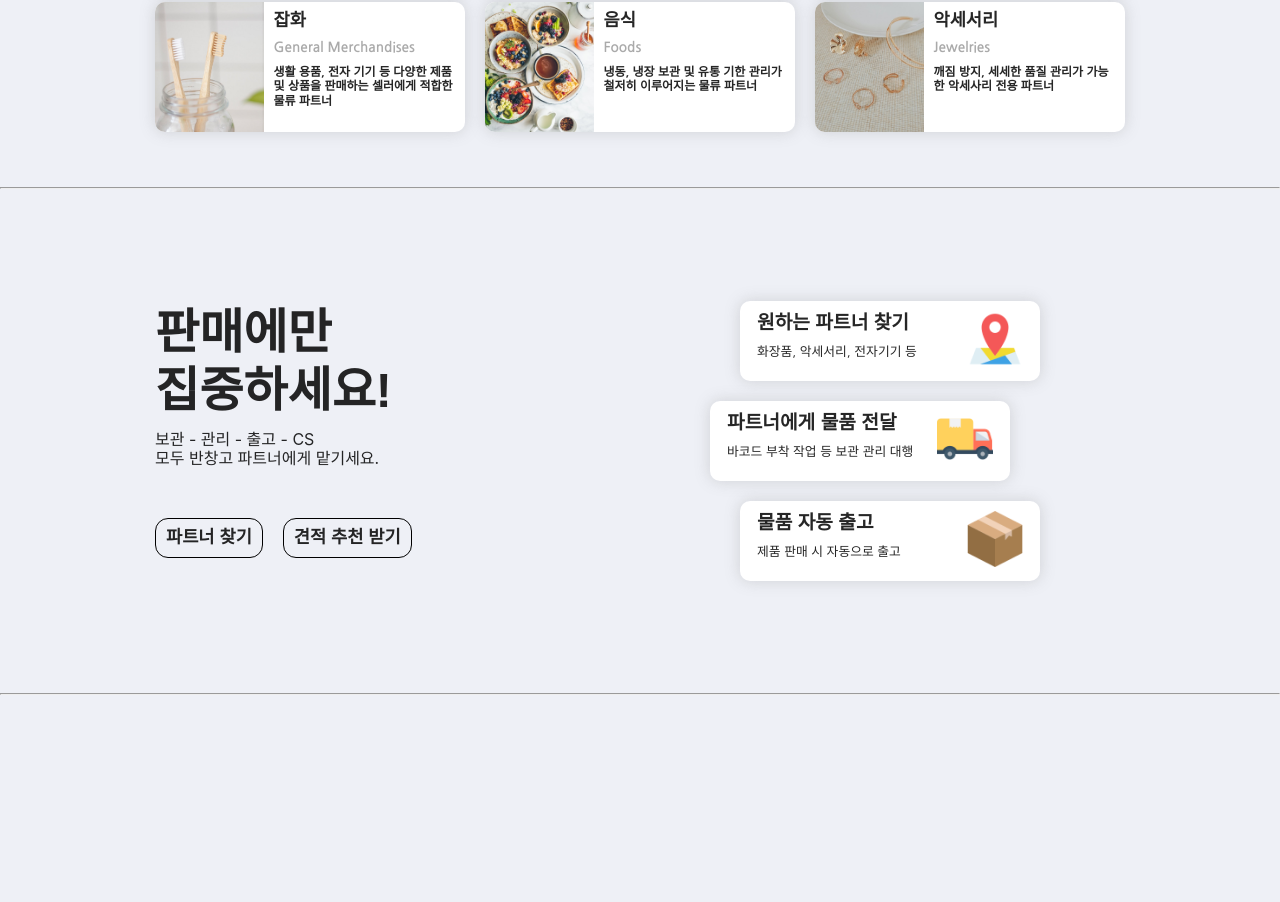
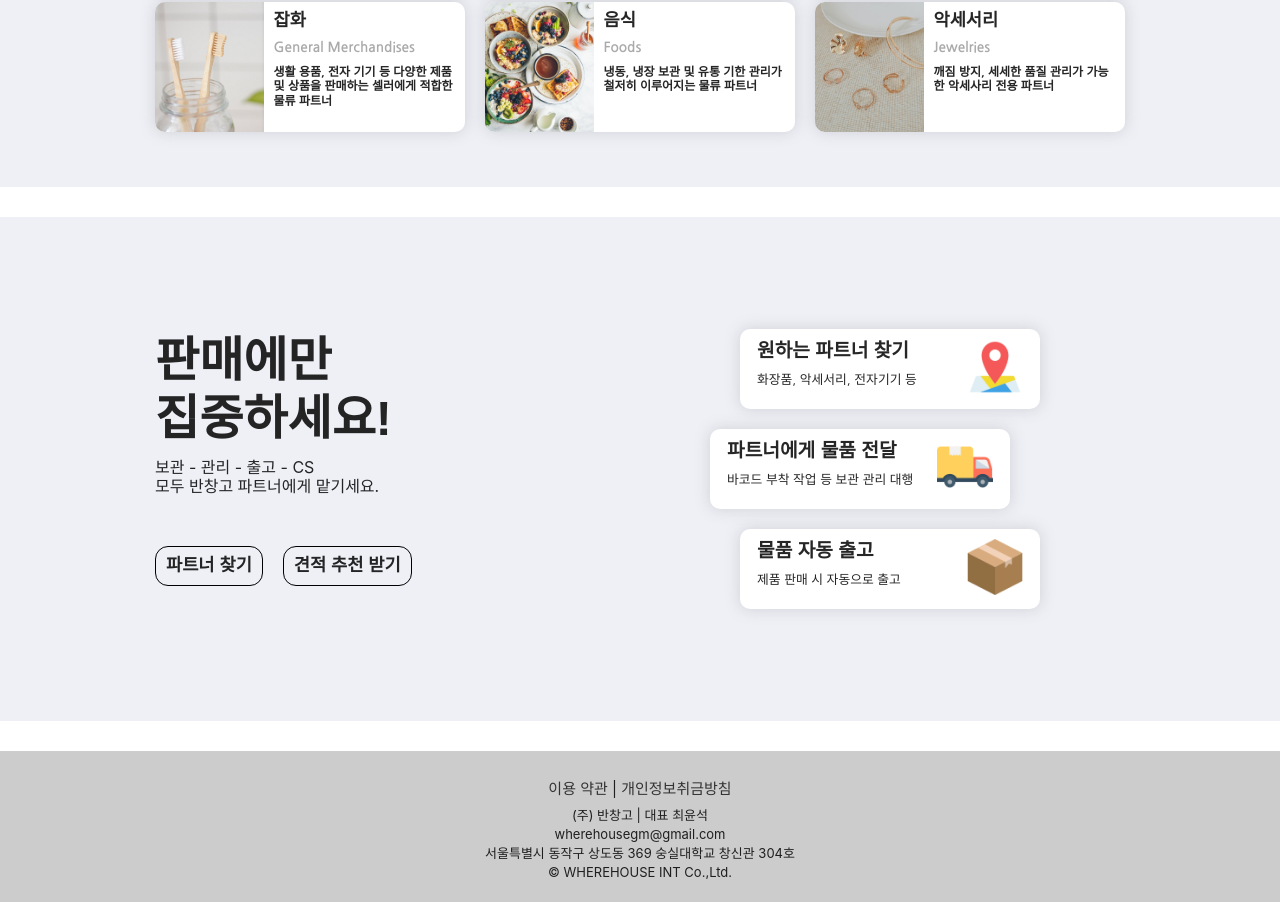
Before and after one commit to WhereHouseGM/banchango_frontend, a React (Create React App) app: page / in a window 1280 px wide. Shown: the part 716-1618 px from the top of the page. Before the commit the page ends 1411 px from the top, so only its background shows below. Built offline with nearby package versions, Linux system fonts and the light colour scheme; a web font is replaced by a local one.

Commit message:
Main page done.

```diff
--- /dev/null
+++ b/src/Components/Footer.js
@@ -0,0 +1,45 @@
+import React from 'react';
+import styled from 'styled-components';
+
+const Container = styled.div`
+    width: 100%;
+    padding: 20px;
+    display: flex;
+    flex-direction: column;
+    text-align: center;
+    background-color: #ccc;
+    color: #333;
+`;
+
+const Header1 = styled.h1`
+    margin: 10px 0;
+    font-size: 15px;
+`;
+
+const Header2 = styled.h2`
+    margin: 3px 0;
+    font-weight: normal;
+    font-size: 13px;
+`;
+
+const UsageInformation = styled.a`
+    color: #333;
+    &:hover{
+        color: #0c056d;
+    }
+`;
+const Footer = () => (
+    <Container>
+        <Header1>
+            <UsageInformation href="/">이용 약관 </UsageInformation>
+            |
+            <UsageInformation href="/"> 개인정보취금방침</UsageInformation>
+        </Header1>
+        <Header2>(주) 반창고 | 대표 최윤석</Header2>
+        <Header2>wherehousegm@gmail.com</Header2>
+        <Header2>서울특별시 동작구 상도동 369 숭실대학교 창신관 304호</Header2>
+        <Header2>© WHEREHOUSE INT Co.,Ltd.</Header2>
+    </Container>
+)
+
+export default Footer;
--- /dev/null
+++ b/src/Components/WhiteLabel.js
@@ -0,0 +1,9 @@
+import styled from 'styled-components';
+
+const WhiteLabel = styled.div`
+    width: 100%;
+    height: 30px;
+    background-color: #FFFFFF;
+`;
+
+export default WhiteLabel;
--- a/src/Routes/Main/MainPresenter.js
+++ b/src/Routes/Main/MainPresenter.js
@@ -3,6 +3,8 @@ import MainSearch from '../../Components/MainSearch';
 import MainCategory from '../../Components/MainCategory';
 import Helmet from 'react-helmet';
 import MainDescription from '../../Components/MainDescription';
+import Footer from '../../Components/Footer';
+import WhiteLabel from '../../Components/WhiteLabel';
 
 const MainPresenter = () => {
     return (
@@ -13,9 +15,10 @@ const MainPresenter = () => {
             <MainTitle />
             <MainSearch />
             <MainCategory />
-            <hr/>
-            <MainDescription/>
-            <hr/>
+            <WhiteLabel />
+            <MainDescription />
+            <WhiteLabel />
+            <Footer />
         </>
     )
 }
```
Also changed, not shown: 1 other file (tests, documents, lock files or other folders).
